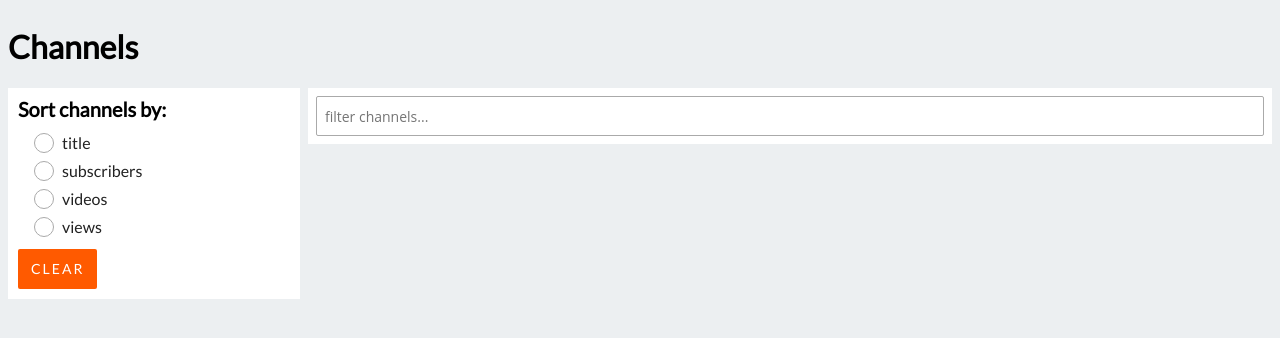
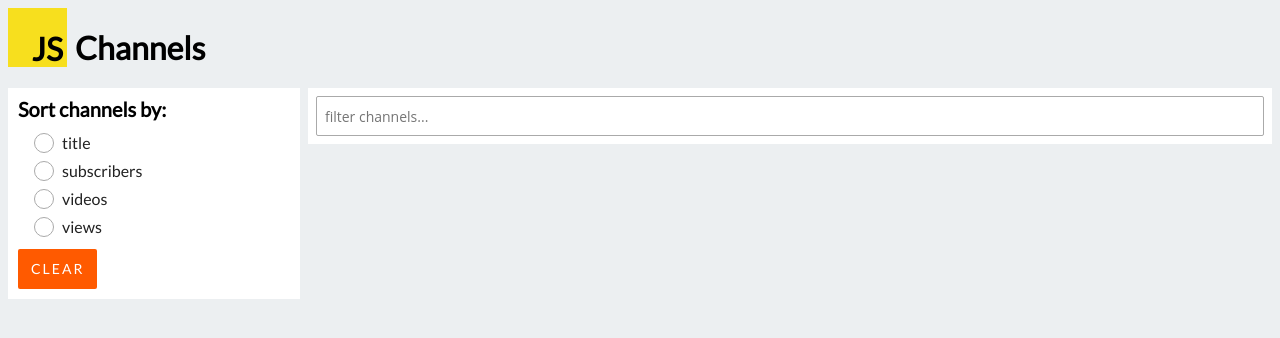
Before and after one commit to annapakula/js-channels, a plain HTML site: page static/index.html in a window 1280 px wide. Drawn offline with Linux system fonts and the light colour scheme.

Commit message:
Add JS logo

```diff
--- a/static/index.html
+++ b/static/index.html
@@ -7,7 +7,7 @@
     </head>
     <body class="wrapper">
         <header class="wrapper__header">
-            <h1 class="header"><span class="header__js-logo"></span> Channels</h1>
+            <h1 class="header"><span class="header__js-logo">JS</span> Channels</h1>
         </header>
         <main class="wrapper__main js-content">
         </main>
--- a/static/vendor.css
+++ b/static/vendor.css
@@ -202,6 +202,23 @@ button:-moz-focusring {
   box-shadow: 0 0 0 1px #767676;
 }
 
+.header, .header__js-logo {
+  display: flex;
+  align-items: flex-end;
+  margin-top: 0;
+}
+
+.header__js-logo {
+  height: 59px;
+  width: 59px;
+  background: #f7df1e;
+  box-sizing: border-box;
+  padding: 4px;
+  justify-content: flex-end;
+  line-height: 28px;
+  margin: 8px 8px 0 8px;
+}
+
 .sort {
   background: #fff;
   padding: 10px;
@@ -243,6 +260,10 @@ button:-moz-focusring {
 }
 
 @media only screen and (min-width: 544px) {
+  .header__js-logo {
+    margin: 0 8px 0 0;
+  }
+
   .sort {
     margin-right: 8px;
   }
```
